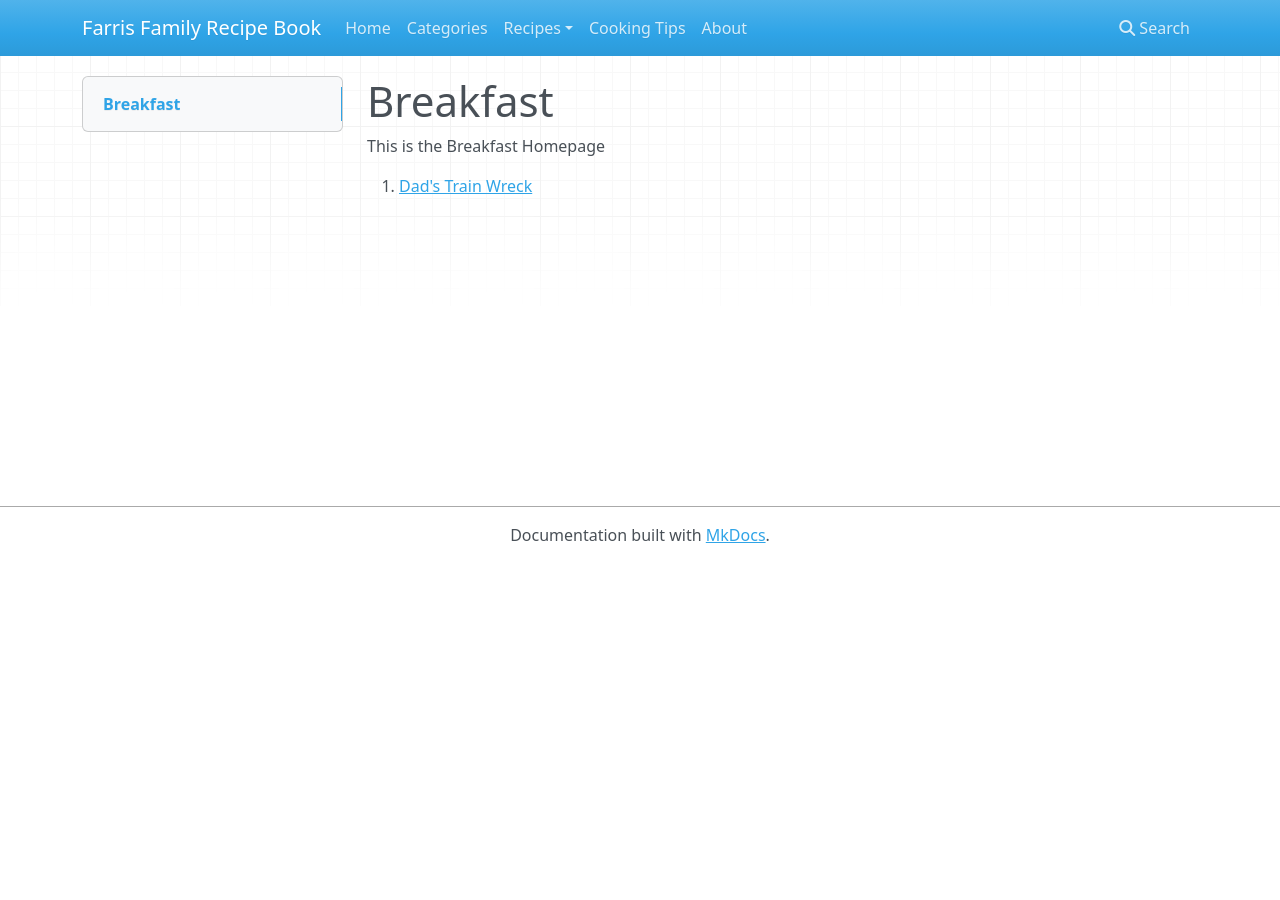
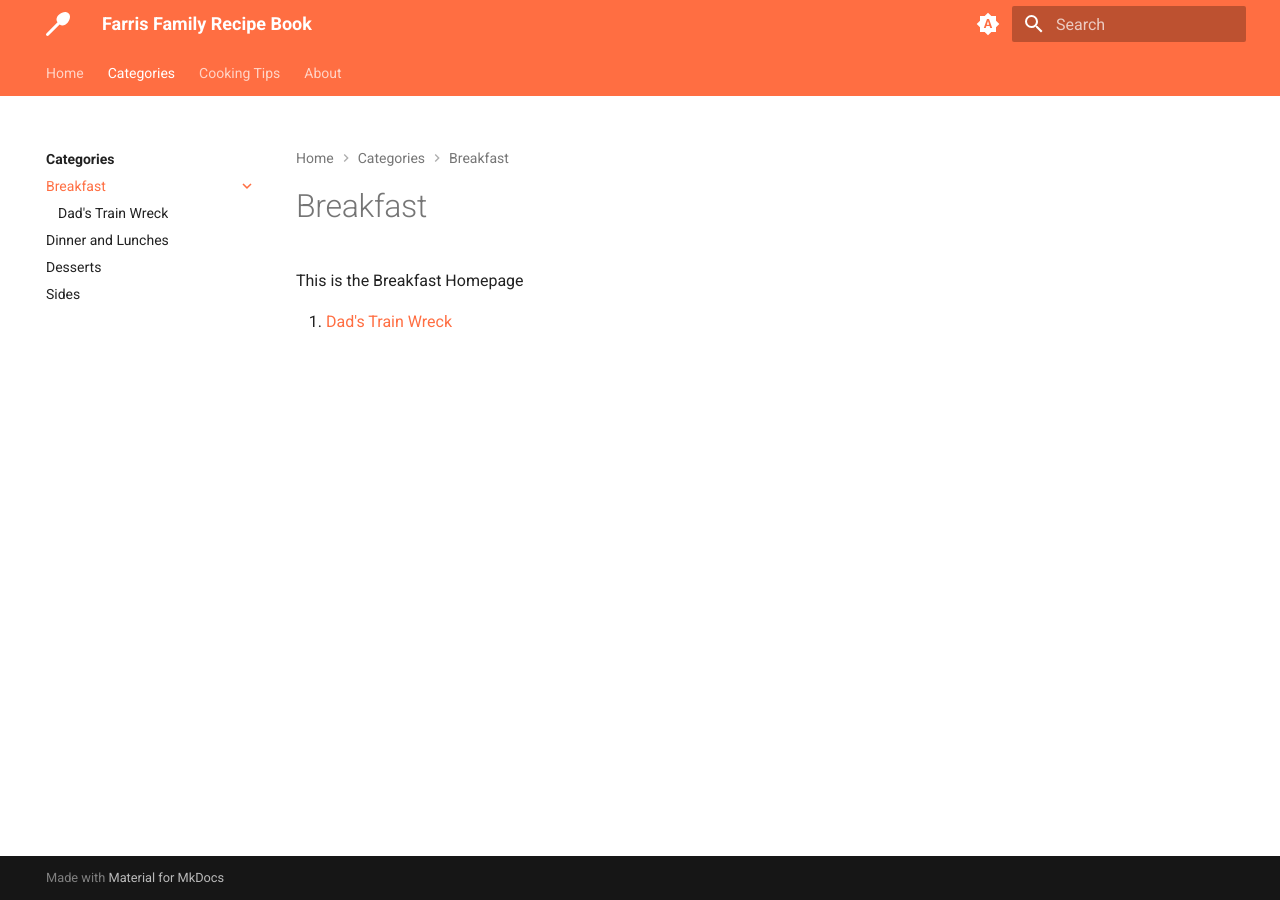
Before and after one commit to Flabbyaxe272/recipebook, an MkDocs documentation site: the page built from docs/recipeBook/breakfast/index.md, in a window 1280 px wide. Built offline with MkDocs 1.6.1 and Material for MkDocs 9.7.7, drawn with Linux system fonts in a browser that asks for light colours; nearby versions of some CDN libraries.

Commit message:
Overhaul theme, and working on features

```diff
--- /dev/null
+++ b/docs/recipeBook/breakfast/.meta.yml
@@ -0,0 +1,2 @@
+tags:
+    - Breakfast
--- a/docs/recipeBook/breakfast/index.md
+++ b/docs/recipeBook/breakfast/index.md
@@ -2,4 +2,4 @@
 
 This is the Breakfast Homepage
 
-1. [Dad's Train Wreck](Dad's%20Train%20Wreck.md)
+1. [Dad's Train Wreck](dads-train-wreck.md)
--- a/mkdocs.yml
+++ b/mkdocs.yml
@@ -1,30 +1,51 @@
 site_name: "Farris Family Recipe Book"
 theme:
-  name: "mkdocs"
+  name: "material"
 # custom_dir: "custom_theme/"
+  icon:
+    logo: fontawesome/solid/spoon
+  favicon: img/spoon-solid.svg
   features:
     - navigation.tabs
     - navigation.top
+    - navigation.path
+    - navigation.indexes
     - search.suggest
     - search.highlight
   palette:
-    - scheme: default
+    # Palette toggle for automatic mode
+    - media: "(prefers-color-scheme)"
+      toggle:
+        icon: material/brightness-auto
+        name: Switch to light mode
+
+    # Palette toggle for light mode
+    - media: "(prefers-color-scheme: light)"
+      scheme: default
+      primary: deep orange
+      accent: blue
+      toggle:
+        icon: material/brightness-7
+        name: Switch to dark mode
+
+    # Palette toggle for dark mode
+    - media: "(prefers-color-scheme: dark)"
+      scheme: slate
       primary: red
-      accent: deep-orange
-    - scheme: slate
-      primary: deep-purple
-      accent: pink
+      accent: indigo
       toggle:
-        icon: material/lightbulb-outline
-        name: "Switch to dark mode"
+        icon: material/brightness-4
+        name: Switch to system preference
 
 nav:
   - Home: index.md
-  - Categories: categories.md
-  - Recipes:
-      - Breakfast: recipeBook/breakfast/
-      - Dinner and Lunches: recipeBook/dinner-and-lunches/
-      - Desserts: recipeBook/desserts/
-      - Sides: recipeBook/sides/
+  - Categories:
+      - categories/index.md
+      - Breakfast:
+          - recipeBook/breakfast/index.md
+          - Dad's Train Wreck: recipeBook/breakfast/dads-train-wreck.md
+      - Dinner and Lunches: recipeBook/dinner-and-lunches/index.md
+      - Desserts: recipeBook/desserts/index.md
+      - Sides: recipeBook/sides/index.md
   - Cooking Tips: tips.md
   - About: about.md
```
Also changed, not shown: docs/recipeBook/breakfast/dads-train-wreck.md (renamed from docs/recipeBook/breakfast/Dad's Train Wreck.md, +2 -0 lines), docs/categories/index.md (renamed from docs/categories.md), docs/img/spoon-solid.svg (added).
